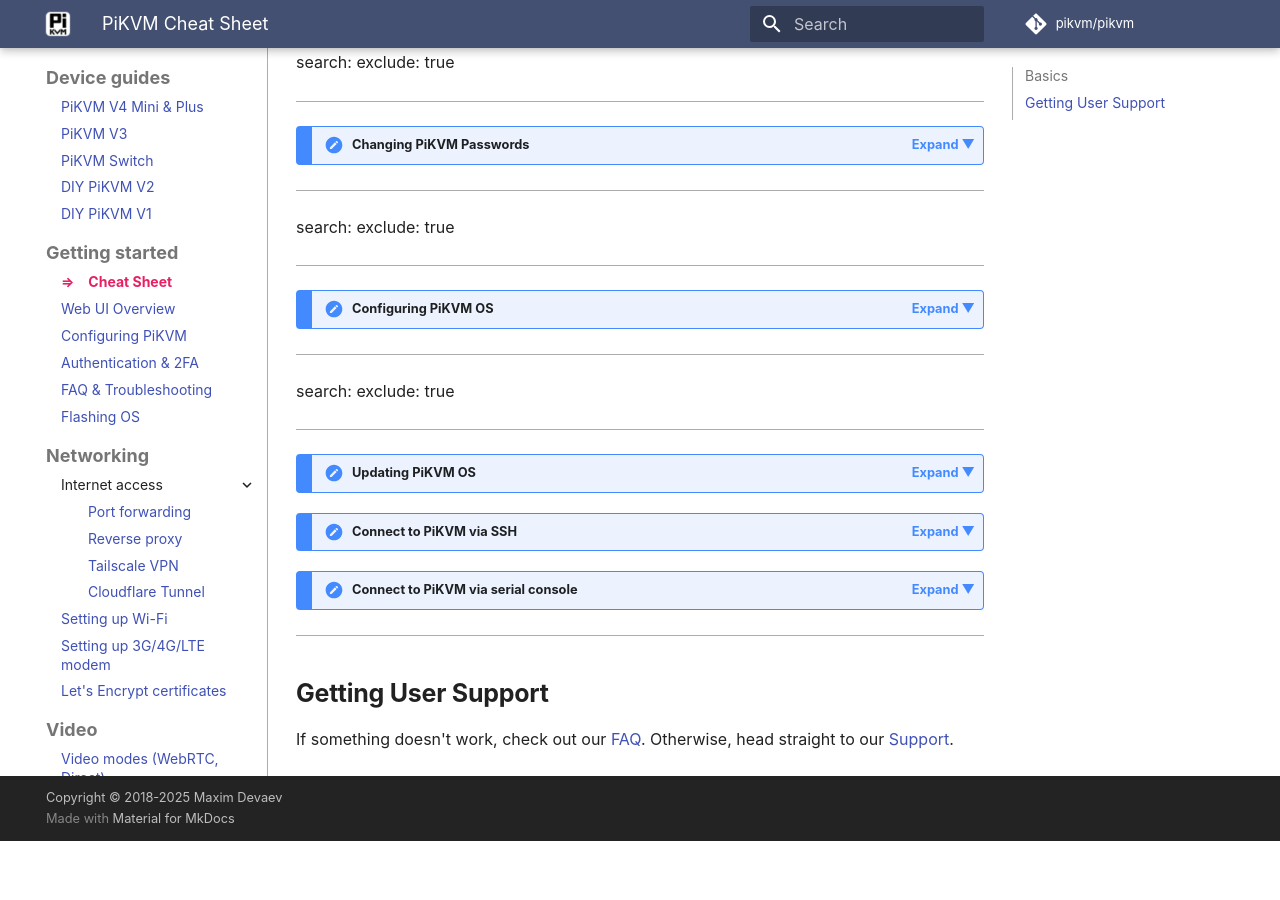
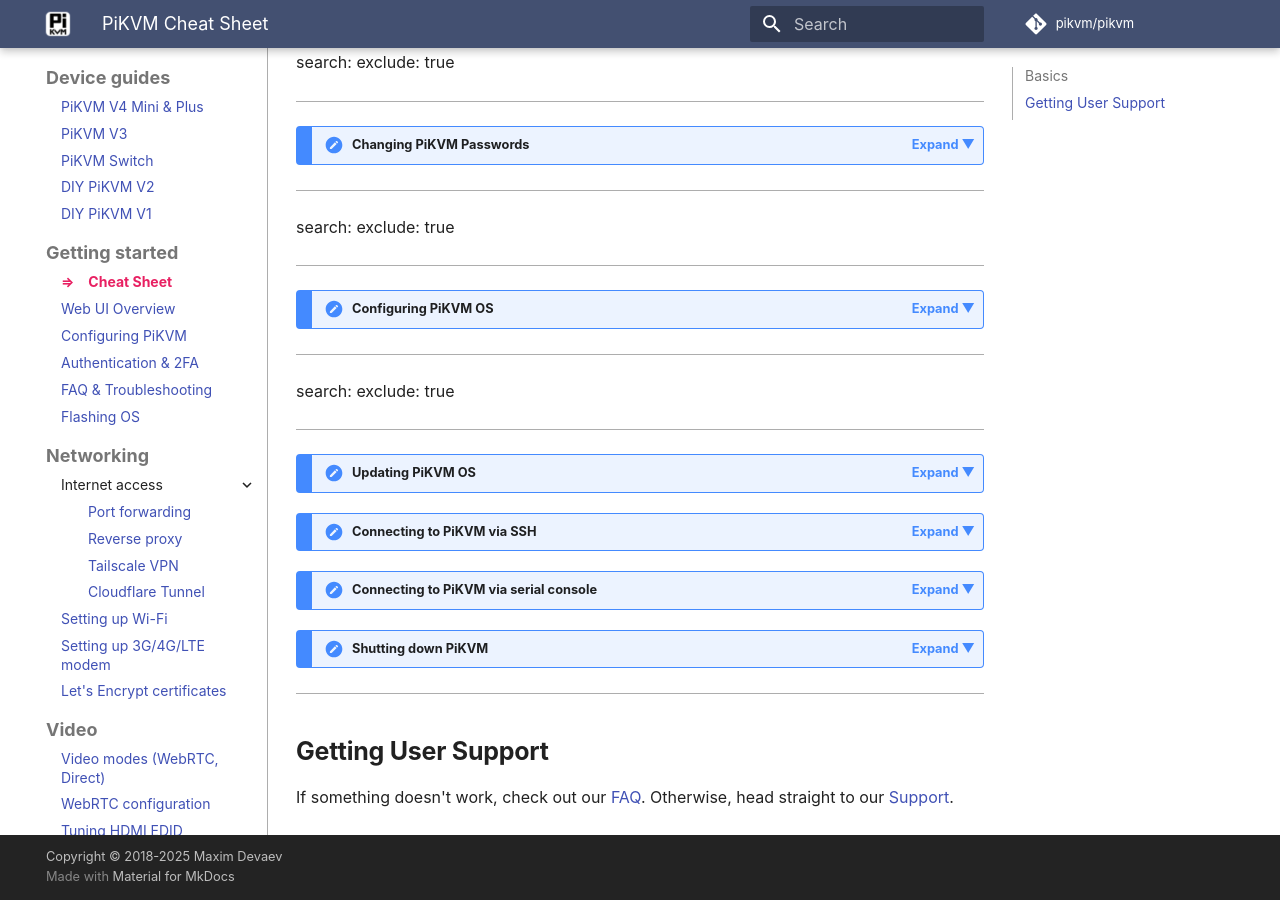
Before and after one commit to pikvm/pikvm, an MkDocs documentation site: the page built from docs/cheatsheet.md, in a window 1280 px wide and 900 px high, scrolled down 592 px. Built offline with MkDocs 1.6.1 and Material for MkDocs 9.7.7, drawn with Linux system fonts in a browser that asks for light colours; some web fonts are replaced; comment, search, counter and statistics services are not loaded; before the commit the page ends 1433 px from its top, so only the background shows below that; some of the changed lines change nothing that is shown.

Commit message:
Cheatsheet: add a section on shutting down PiKVM

````diff
--- a/docs/cheatsheet.md
+++ b/docs/cheatsheet.md
@@ -19,19 +19,19 @@
 
     1. Gain root privileges, then perform any command.
 
-    `[kvmd-webterm@pikvm ~]$ su -`
+        `[kvmd-webterm@pikvm ~]$ su -`
 
-    After providing root account password, you will be able to run any commands as a root user as long as the session is running. Use it wisely. For example, if you need to reboot PiKVM, all you need to do is this:
+        After providing root account password, you will be able to run any commands as a root user as long as the session is running. Use it wisely. For example, if you need to reboot PiKVM, all you need to do is this:
 
-    `[root@pikvm ~]# reboot`
+        `[root@pikvm ~]# reboot`
 
-    The use of `su -` applies to both SSH and web terminal sessions.
+        The use of `su -` applies to both SSH and web terminal sessions.
 
     2. Use `su -c` followed by the command wrapped in apostrophes. This will perform the command with root privileges a single time, you will not gain permanent root access. This will For example, to reboot PiKVM, do this:
 
-    `[kvmd-webterm@pikvm ~]$ su -c 'reboot'
+        `[kvmd-webterm@pikvm ~]$ su -c 'reboot'`
 
-    The use of `su -c` applies to both SSH and web terminal sessions.
+        The use of `su -c` applies to both SSH and web terminal sessions.
 
 {!_passwd.md!}
 
@@ -39,7 +39,7 @@
 
 {!_update_os.md!}
 
-??? note "Connect to PiKVM via SSH"
+??? note "Connecting to PiKVM via SSH"
 
     SSH is the most common remote access method in the Linux world. Normally, it should be possible to simply run `ssh root@pikvm` in a terminal window to connect to your PiKVM. However, this can fail for various reasons. In that case, you will have to connect using PiKVM's IP address.
 
@@ -64,7 +64,7 @@
     4. You should now be able to see and interact with the serial port. All the system tools in PiKVM will be available in the terminal window. Once you are done, type `exit` and press **Enter**, or simply press **Ctrl+d** to terminate the session.
 
 
-??? note "Connect to PiKVM via serial console"
+??? note "Connecting to PiKVM via serial console"
 
     A serial console is a convenient and fast way to connect to PiKVM when there is no network, or get boot logs and a console if something goes wrong.
 
@@ -102,6 +102,25 @@
 
     6.  You should now be able to see and interact with the serial port. All the system tools in PiKVM will be available in the terminal window. Once you are done, press **Ctrl+a** and then immediately **Ctrl+x** to terminate the session.
 
+??? note "Shutting down PiKVM"
+
+    PiKVM defaults to using the system in read-only mode, so there is **no need to explicitly shut it down**. You can simply unplug the device from power.
+
+    If you absolutely need to use the shutdown command, **please ensure the following requirements are met**:
+
+    - **This is not one of the DIY (V1 or V2) devices**. If you shut down a DIY PiKVM, it will not power on until you physically reconnect the power cord.
+    - **You are not currently running a system update**. If you are, you will likely corrupt the system.
+    - **You are not currently uploading a mass storage drive image**. If you are, you will likely corrupt the system.
+
+    If all these requirements are met, do this:
+
+    ```
+    [kvmd-webterm@pikvm ~]$ su -
+    [root@pikvm ~]# shutdown -h now
+    ```
+
+    PiKVM V3 and V4 will automatically reboot after several minutes of being halted. DIY PiKVM will need a power cord reconnection to become available again.
+
 
 -----
 ## Getting User Support
````
